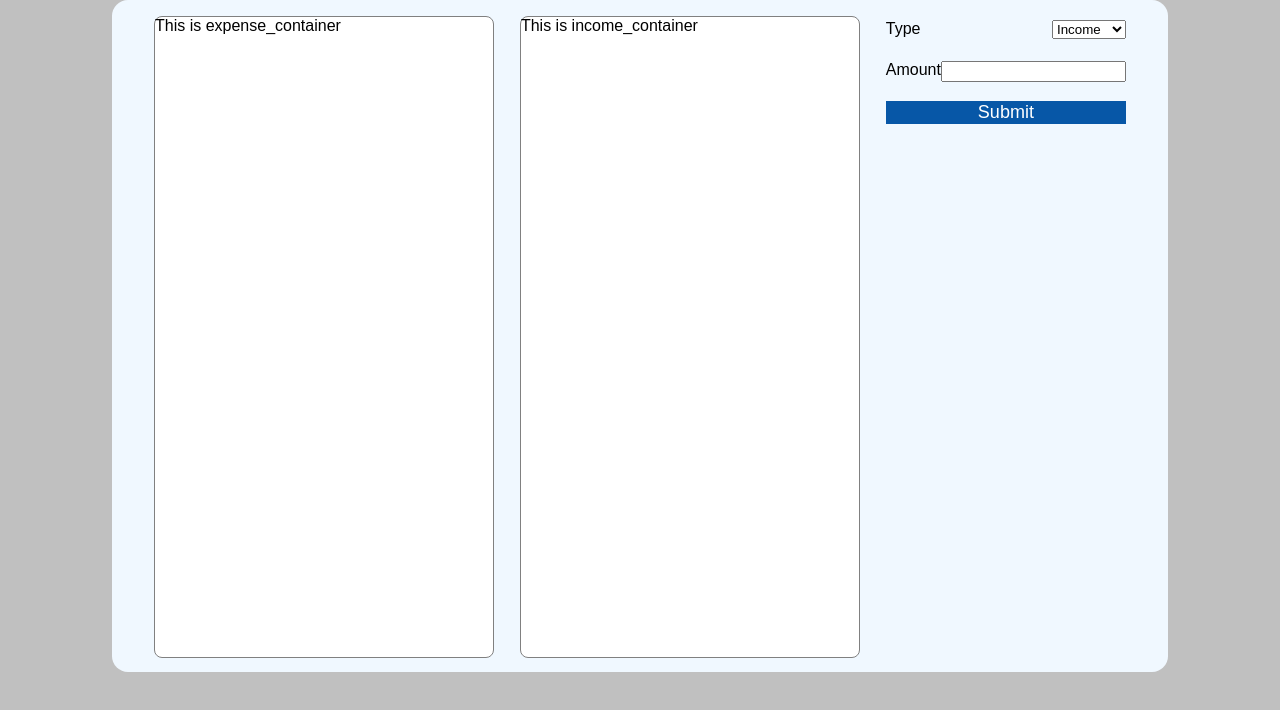
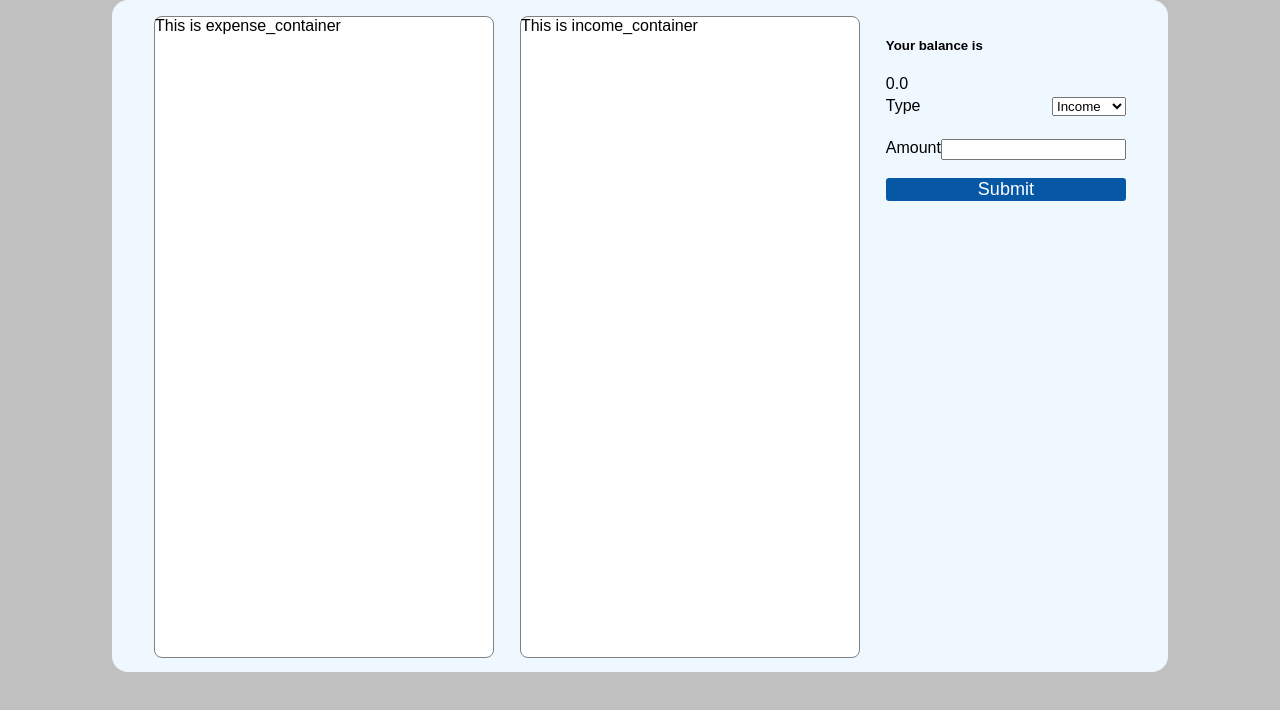
Before and after one commit to AAdewunmi/Budget-Manager-App, a website built with Parcel: page index.html in a window 1280 px wide. Built offline with nearby package versions, Linux system fonts and the light colour scheme.

Commit message:
Implement calculateTotalBalance() function

```diff
--- a/index.html
+++ b/index.html
@@ -16,6 +16,10 @@
             This is income_container
         </div>
         <div class="add_transaction_container">
+            <div class="balance_container">
+                <h5>Your balance is</h5>
+                <div class="balance">0.0</div>
+            </div>
             <form class="add_transaction_form">
                 <div class="form_item">
                     <label for="selectType">Type</label>
--- a/styles.css
+++ b/styles.css
@@ -48,4 +48,5 @@ body{
     padding-right: 0.6rem;
     border: none;
     font-size: large;
+    border-radius: 0.2rem;
 }
```
Also changed, not shown: README.md.
